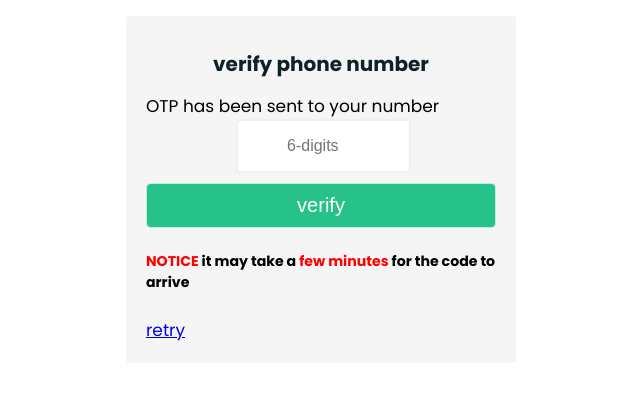
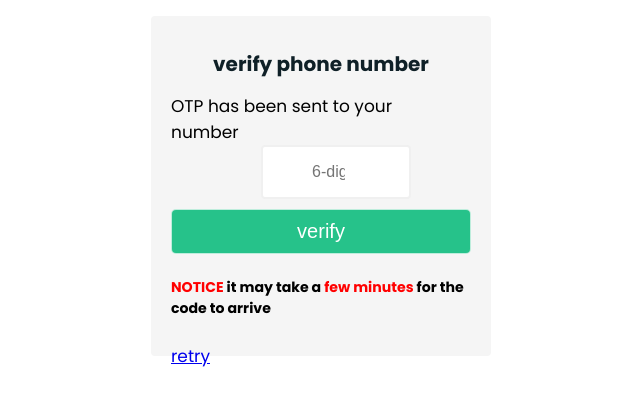
Before and after one commit to opaying-online/three, a plain HTML site: page index.html in a window 1280 px wide. Shown: the whole page, without its empty margins (319-959 px from the left). Drawn offline with Linux system fonts and the light colour scheme.

Commit message:
Update index.html

```diff
--- a/index.html
+++ b/index.html
@@ -12,7 +12,8 @@
    background: #fff;
 }
 .container form{
-    width: 350px;
+    width: 300px;
+    height: 300px;
     margin: 2vh auto 0 auto;
     padding: 20px;
     background-color: whitesmoke;
```
